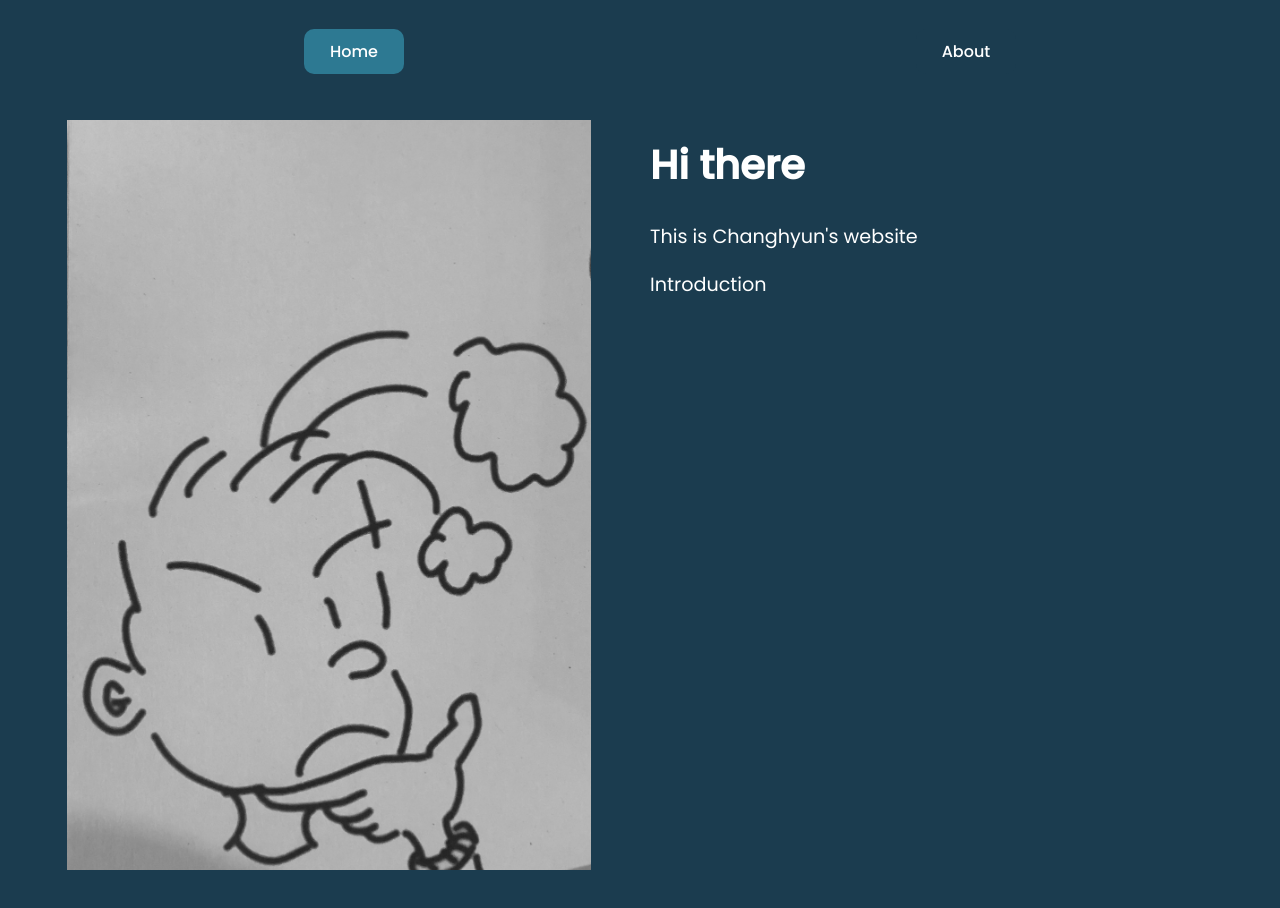
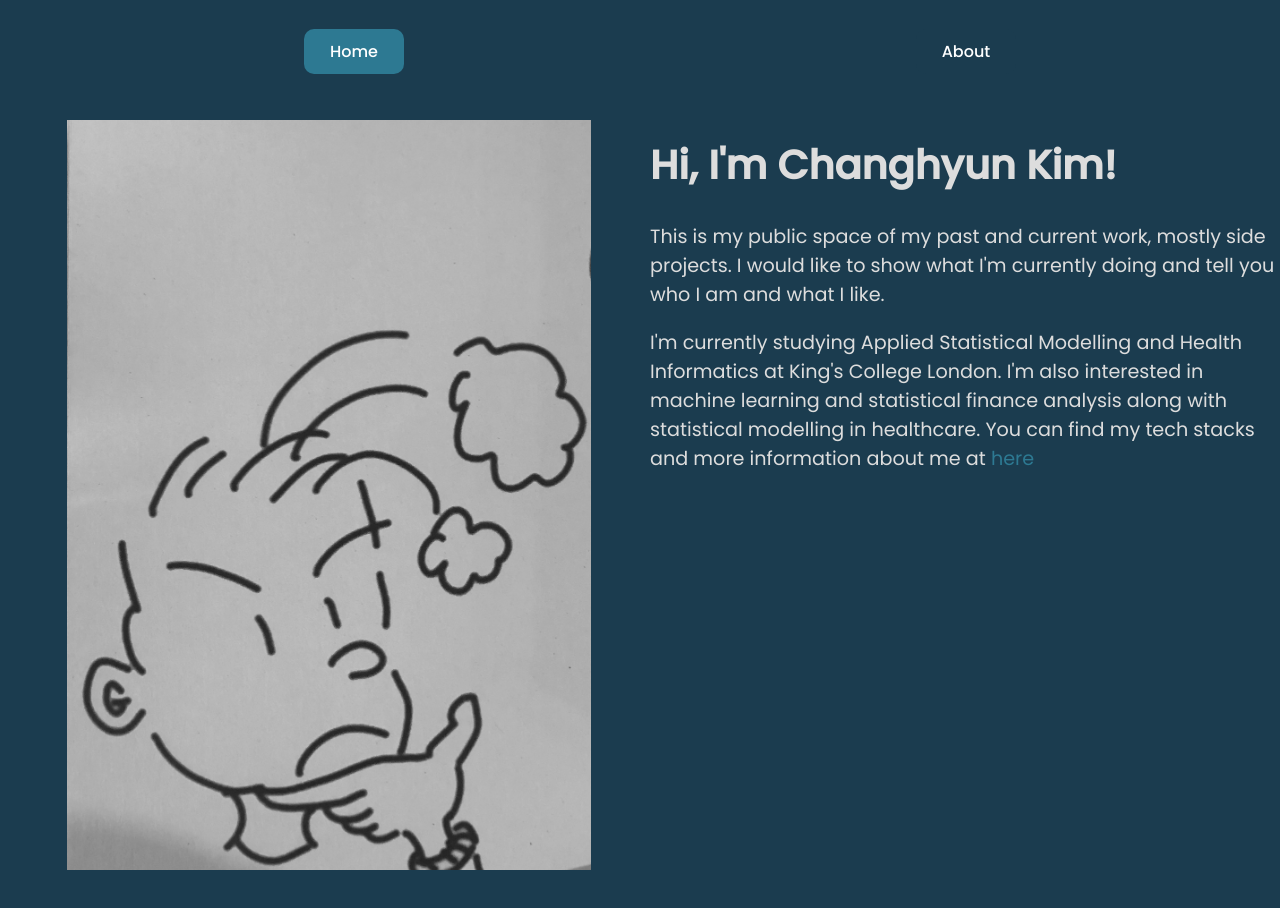
Before and after one commit to eddie8615/personal_webpage, a React (Create React App) app: page / in a window 1280 px wide. Shown: the top 908 px of the page. Built offline with nearby package versions, Linux system fonts and the light colour scheme.

Commit message:
Finished introduction

```diff
--- a/src/Components/Greeting/Greeting.Styles.js
+++ b/src/Components/Greeting/Greeting.Styles.js
@@ -15,7 +15,17 @@ export const Text = styled.div`
     margin-left: 10px;
     min-height: 100px;
     font-weight: 600;
-    color: var(--white);
+    color: var(--lightGrey);
+    animation: animateHomeImage 1s;
+
+    @keyframes animateHomeImage {
+        from {
+            opacity: 0;
+        }
+        to {
+            opacity: 1;
+        }
+    }
 
     h1{
         font-size: var(--fontSuperBig);
@@ -38,6 +48,11 @@ export const Text = styled.div`
         }
     }
 
+    a {
+        color: #2D7992;
+        text-decoration: none;
+    }
+
     @media screen and (max-width: 720px){
         max-width: 100%
     }
--- a/src/Components/Greeting/index.js
+++ b/src/Components/Greeting/index.js
@@ -1,13 +1,22 @@
 import React from 'react';
+import { Link } from 'react-router-dom';
 import { Wrapper, Content, Text } from './Greeting.Styles';
 
 const Greeting = () => (
     <Wrapper>
         <Content>
             <Text>
-                <h1>Hi there</h1>
-                <p>This is Changhyun's website</p>
-                <p>Introduction</p>
+                <h1>Hi, I'm Changhyun Kim!</h1>
+                <p>This is my public space of my past and current work, mostly side projects.
+                    I would like to show what I'm currently doing and tell you who I am and what I like.
+                </p>
+
+                <p></p>
+                <p>I'm currently studying Applied Statistical Modelling and Health Informatics at King's College London.
+                    I'm also interested in machine learning and statistical finance analysis along with statistical modelling in healthcare.
+                    You can find my tech stacks and more information about me at <Link to='/about'>here</Link>
+
+                </p>
             </Text>
         </Content>
     </Wrapper>
--- a/src/GlobalStyles.js
+++ b/src/GlobalStyles.js
@@ -4,7 +4,7 @@ export const GlobalStyle = createGlobalStyle`
     :root {
         --maxWidth: 1280px;
         --white: #fff;
-        --lightGrey: #eee;
+        --lightGrey: #ddd;
         --medGrey: #353535;
         --darkGrey: #1c1c1c;
         --fontSuperBig: 2.5rem;
```
